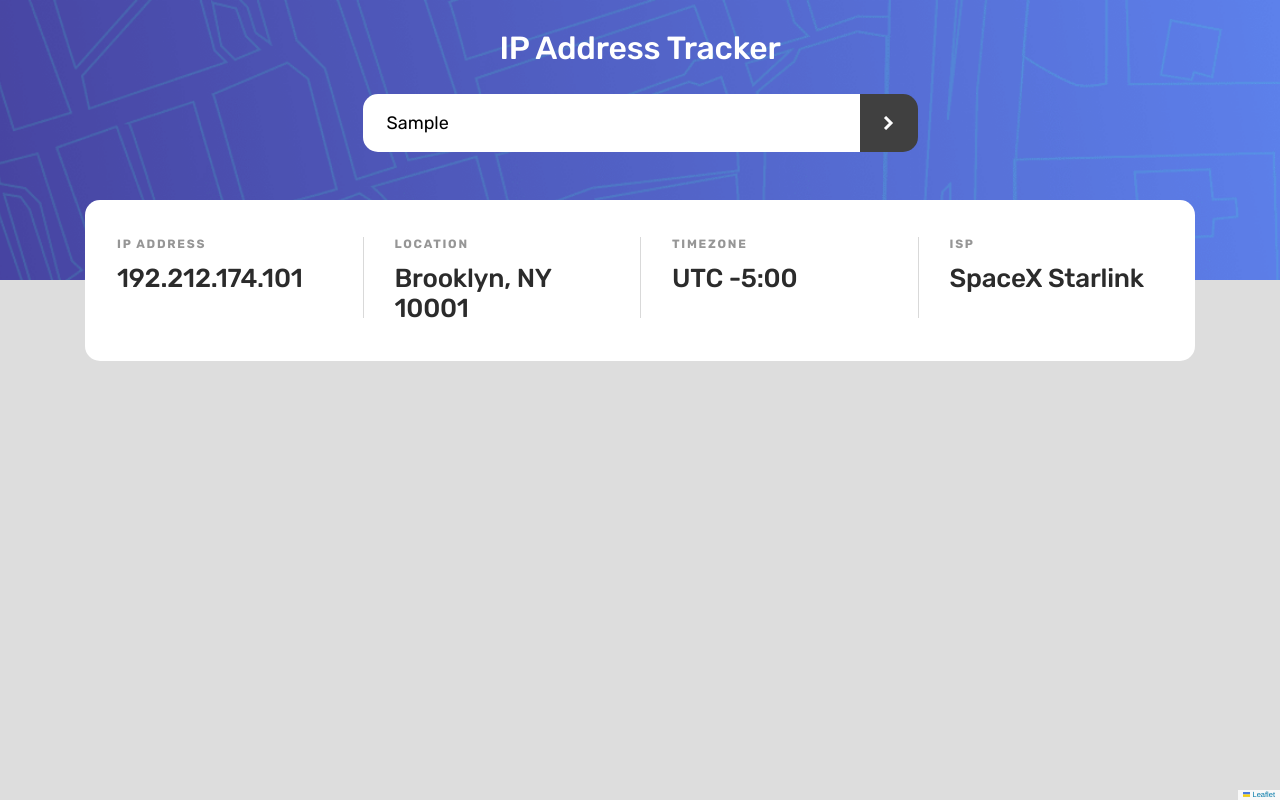
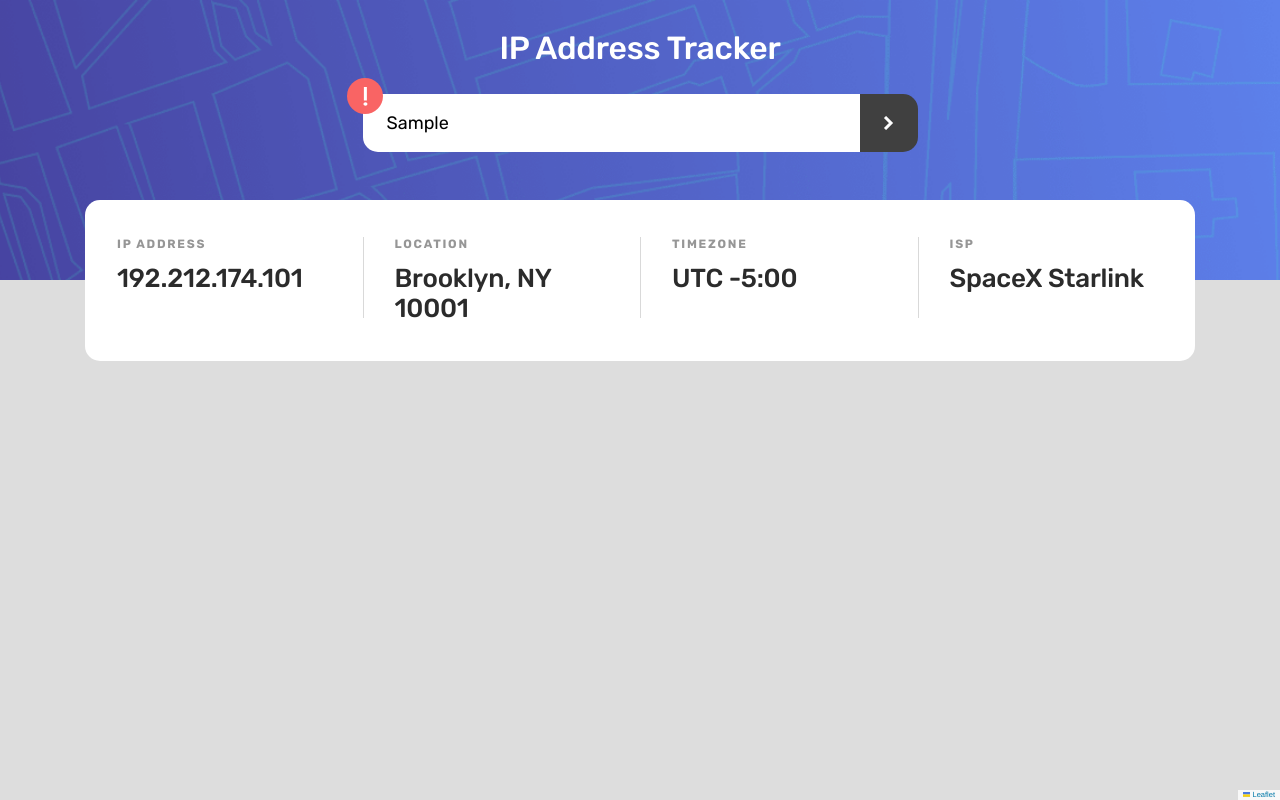
Before and after one commit to cganzon/ip-tracker, a plain HTML site: page index.html in a window 1280 px wide. Both pictures are taken after typing "Sample" into the empty fields and a click on the button 888 px from the left and 123 px from the top of the page. Drawn offline with nearby package versions, Linux system fonts and the light colour scheme; no server answers.

Commit message:
Display an error icon when the input field is empty or does not match ip address format.

```diff
--- a/css/style.scss
+++ b/css/style.scss
@@ -51,9 +51,10 @@ body {
         max-width: 55.5rem;
         margin: 0 auto;
         display: flex;
-        padding-bottom: 2.4rem;
+        margin-bottom: 2.4rem;
+        position: relative;
         @media(min-width: 768px) {
-            padding-bottom: 4.8rem;
+            margin-bottom: 4.8rem;
         }
 
         .ip-input {
@@ -88,6 +89,18 @@ body {
             &:focus {
                 outline: none;
             }
+        }
+
+        .error {
+            transform: scale(1.5);
+            position: absolute;
+            left: -1rem;
+            top: -1rem;
+            display: none;
+        }
+
+        .display {
+            display: block;
         }
     }
 
--- a/index.html
+++ b/index.html
@@ -15,6 +15,7 @@
     <form class="ip-form">
       <input type="text" class="ip-input" placeholder="Search for any IP address or domain">
       <button class="search-btn"><img src="./images/icon-arrow.svg" alt="" class="arrow"></button>
+      <svg class="error" xmlns="http://www.w3.org/2000/svg" width="24" height="24"><g fill="none" fill-rule="evenodd"><circle cx="12" cy="12" r="12" fill="#F96464"/><path fill="#FFF" fill-rule="nonzero" d="M13.256 6v9.056h-2V6h2zm-.944 12.464c-.384 0-.699-.104-.944-.312a1.027 1.027 0 0 1-.368-.824c0-.33.125-.608.376-.832.25-.224.563-.336.936-.336.373 0 .68.112.92.336.24.224.36.501.36.832 0 .341-.117.616-.352.824-.235.208-.544.312-.928.312z"/></g></svg>
     </form>
 
     <section class="ip-info">
--- a/js/main.js
+++ b/js/main.js
@@ -6,7 +6,7 @@ const getIpInfo = (ipAddress = '') => {
            url: "https://geo.ipify.org/api/v1",
            data: {apiKey: api_key, ipAddress: ip},
            success: data => {
-            console.log(data);
+            // console.log(data);
             displayInfo(data.ip, data.location.city, data.location.region, data.location.country, data.location.postalCode, data.location.timezone, data.isp);
             showMap(data.location.lat, data.location.lng);
            }
@@ -50,8 +50,9 @@ $('.search-btn').click(e => {
     e.preventDefault();
     let searchValue = $('.ip-input').val().trim();
     if(searchValue === '' || !validateIp(searchValue)) {
-        console.log('Please enter a valid IP address');
+        $('.error').addClass('display');
     } else {
+        $('.error').removeClass('display');
         getIpInfo(searchValue);
     }
 });
```
Also changed, not shown: css/style.css, 1 other file.
